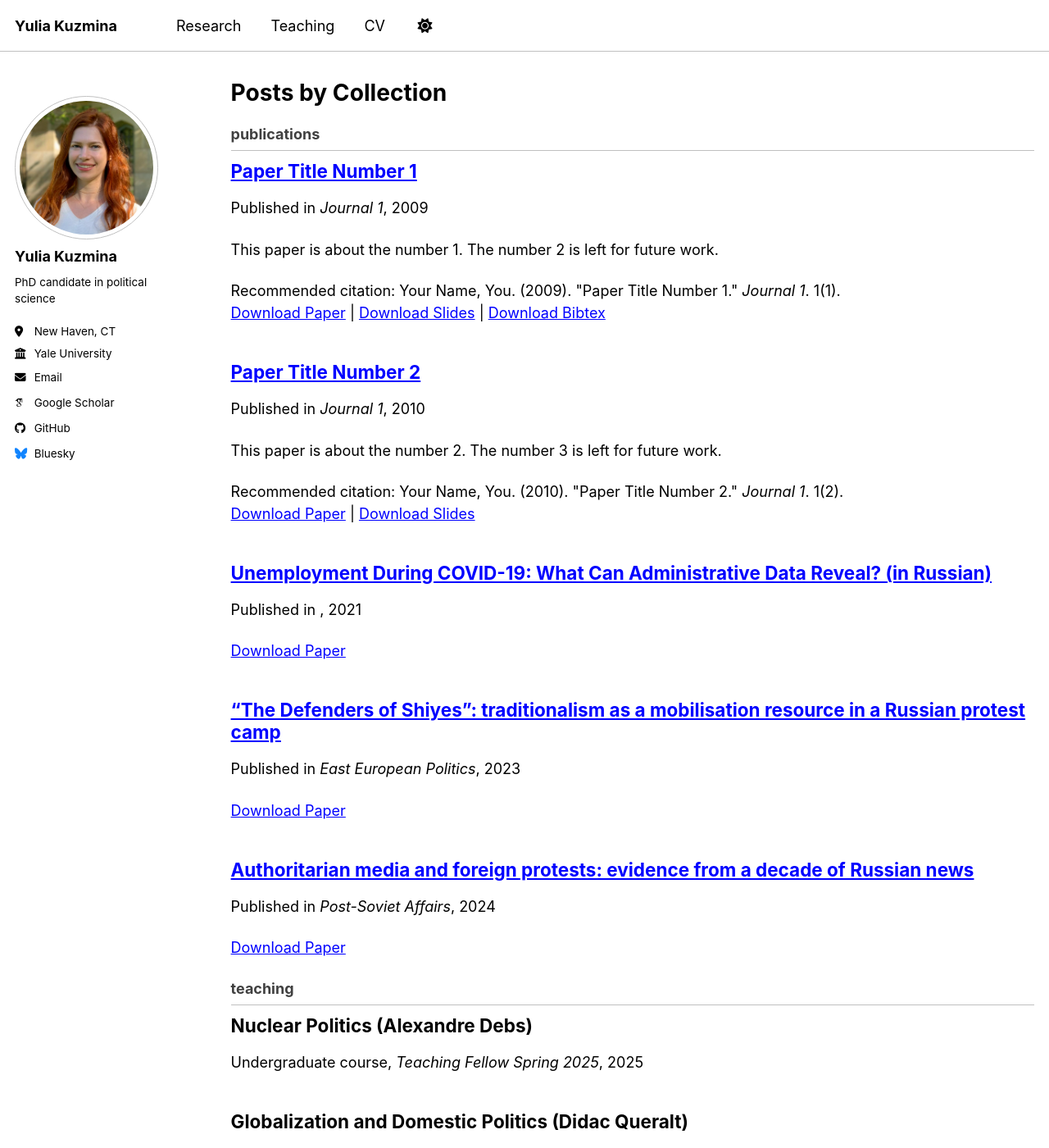
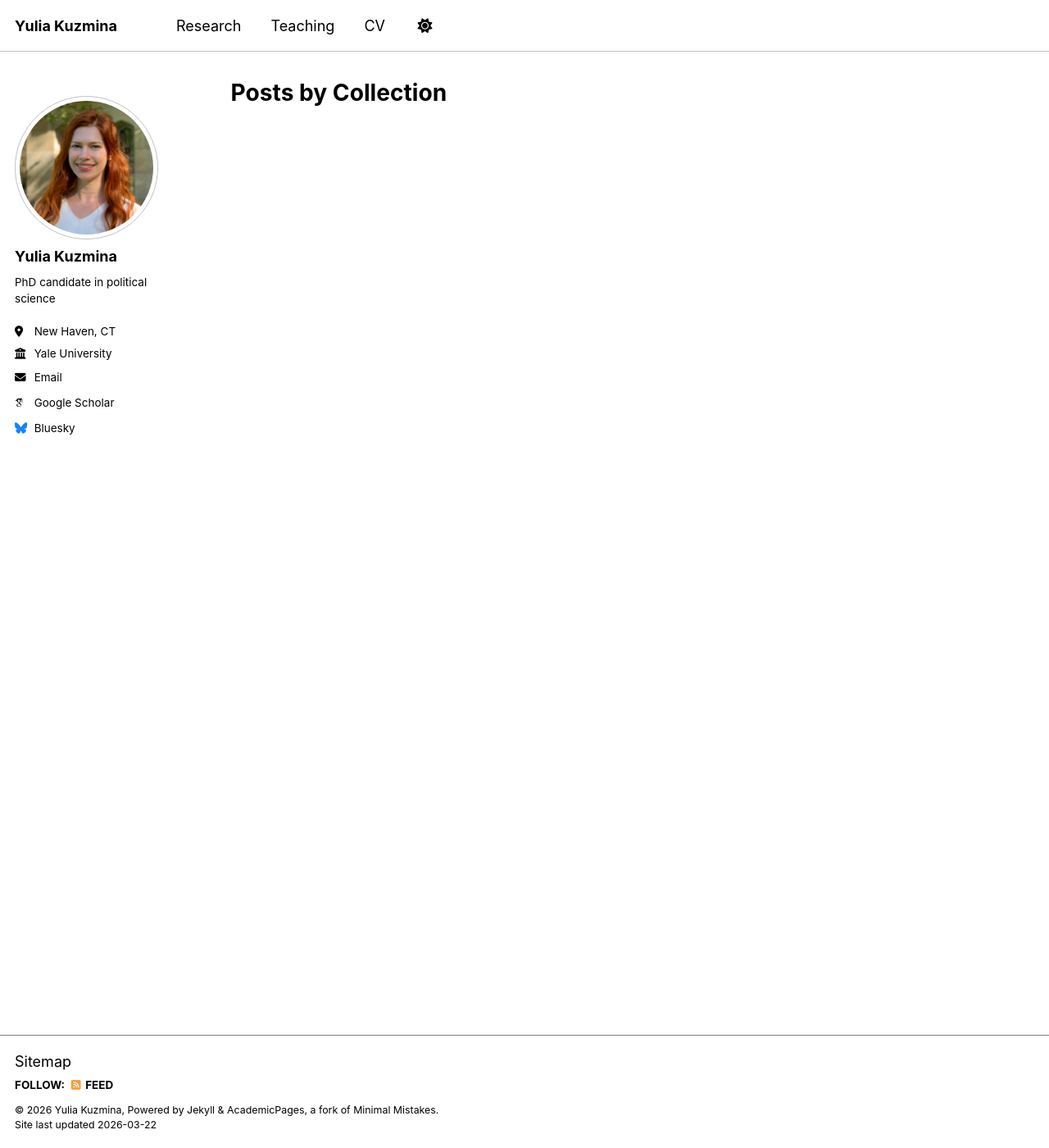
Before and after one commit to yuliakuzmina/yuliakuzmina.github.io, a Jekyll site: the page built from _pages/collection-archive.html, in a window 1280 px wide and 1400 px high. Shown: the whole window at 82% size. Built offline with Jekyll 4.4.1, drawn with Linux system fonts in a browser that asks for light colours; some web fonts are replaced; a script bundle is joined from its source files by our own code; library files that are not in the unit come from our copies; some of the changed lines change nothing that is shown; some of the changed text lies outside the part shown.

Commit message:
Update _config.yml

```diff
--- a/_config.yml
+++ b/_config.yml
@@ -51,7 +51,7 @@ author:
   bitbucket        : # Username - Update with your username on the site
   codepen          : # Username
   dribbble         : # Username
-  github           : "yuliakuzmina"
+  github           : #"yuliakuzmina"
   kaggle           : # Username
   stackoverflow    : # User number or user number and name (i.e., use "1" or "1/jeff-atwood")
 
@@ -222,10 +222,10 @@ kramdown:
 # These settings control the types of collections used by the template
 collections:
   teaching:
-    output: true
+    output: false
     permalink: /:collection/:path/
   publications:
-    output: true
+    output: false
     permalink: /:collection/:path/
   portfolio:
     output: false
```
